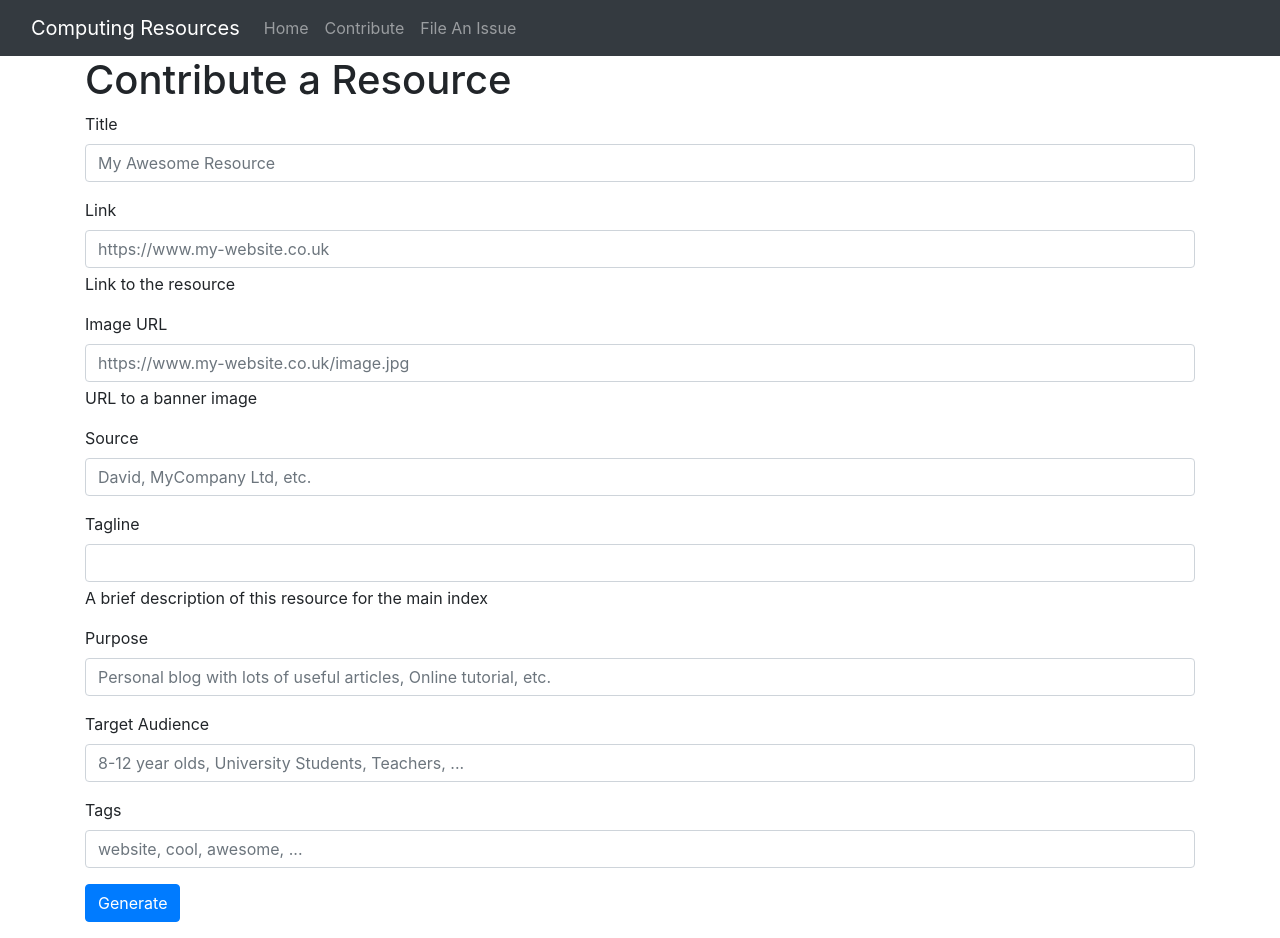
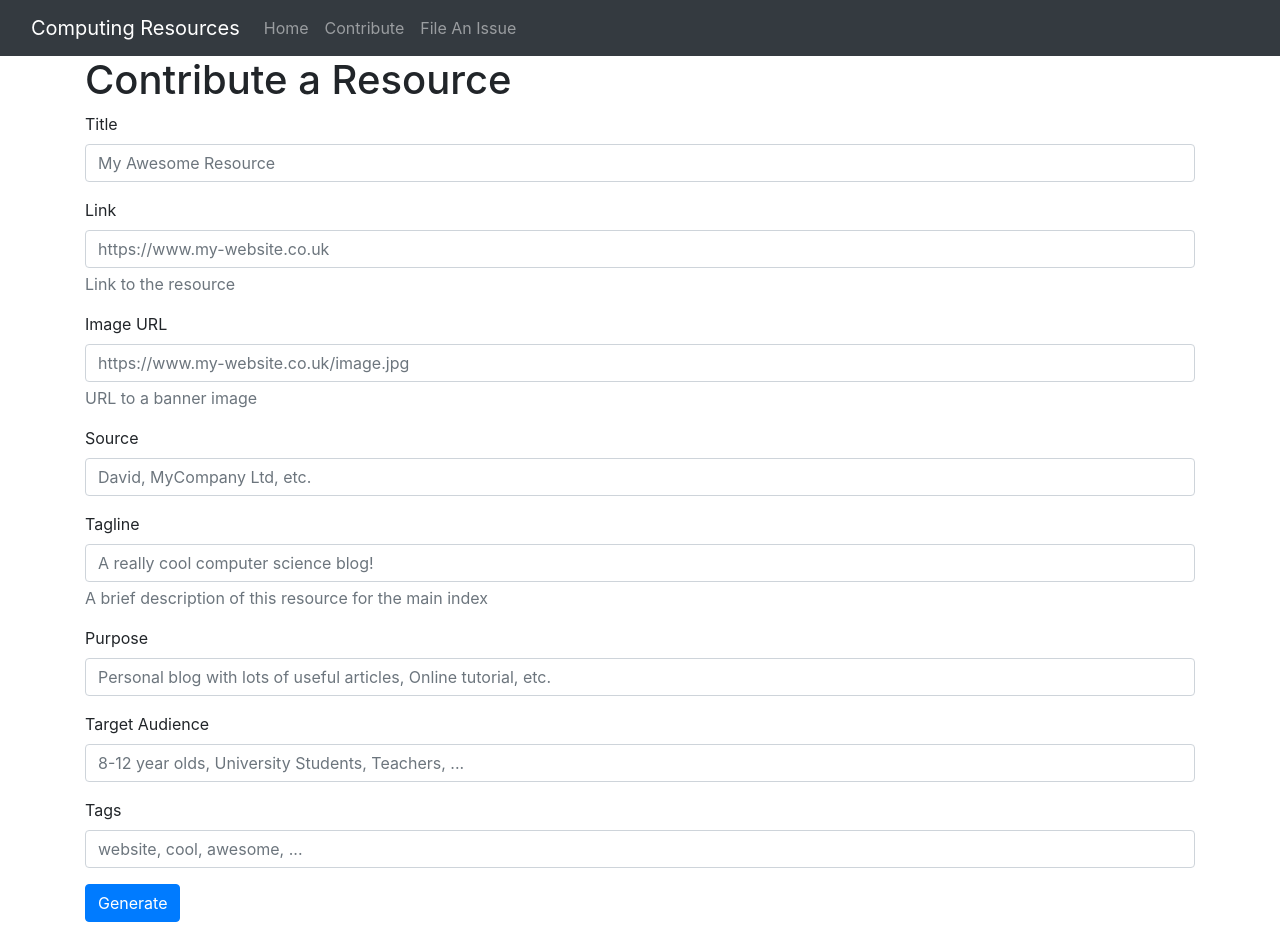
Before and after one commit to TheCoolBlackCat/computing-resources, a Next.js app: page /contribute in a window 1280 px wide. Built offline with nearby package versions, Linux system fonts and the light colour scheme.

Commit message:
Clean up input HTML

```diff
--- a/pages/contribute.tsx
+++ b/pages/contribute.tsx
@@ -21,13 +21,24 @@ function TextInput(props: TextInputProps) {
     const {name, label, valid, help, placeholder, required, invalidFeedback, type, onChange, value} = props
     const id = `${name}Input`
     const helpId = `${id}Help`
-    const validClass = !valid ? " is-invalid" : ""
+    const validClass = !valid ? "is-invalid" : ""
     const defaultType = "text"
     return (
         <div className="mb-3">
-            <label htmlFor={id} className="form-label">{label}</label>
-            <input type={defaultType || type} className={`form-control${validClass}`} id={id} name={name} aria-describedby={helpId} placeholder={placeholder} onChange={onChange} value={value} required={required} />
-            {help && <div id={helpId} className="form-text">{help}</div>}
+            <label htmlFor={id} className="form-label fw-normal">{label}</label>
+            <input
+                type={defaultType || type}
+                className={`form-control ${validClass}`}
+                id={id} name={name}
+                aria-describedby={helpId}
+                placeholder={placeholder}
+                onChange={onChange}
+                value={value}
+                required={required} />
+            {help &&
+            <div id={helpId} className="form-text text-muted fs-6 fw-light">
+                {help}
+            </div>}
             <div className="invalid-feedback">
                 {invalidFeedback}
             </div>
@@ -150,7 +161,7 @@ export default class Contribute extends Component<Props, State> {
                         valid={true}
                         invalidFeedback="The tagline needs to be at most 160 characters"
                         value={values.tagline}
-                        placeholder=""
+                        placeholder="A really cool computer science blog!"
                         help="A brief description of this resource for the main index"
                         onChange={this.handleChange} />
                     <TextInput
```
